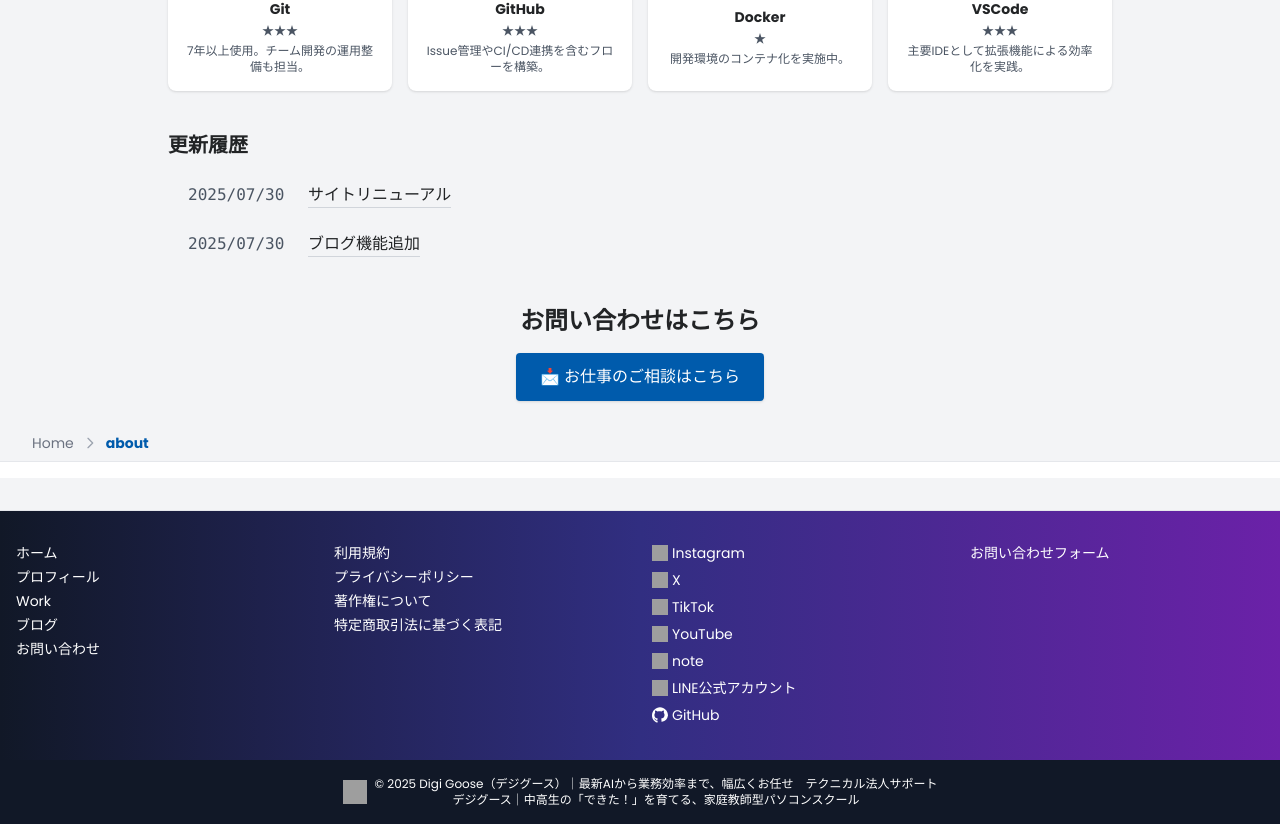
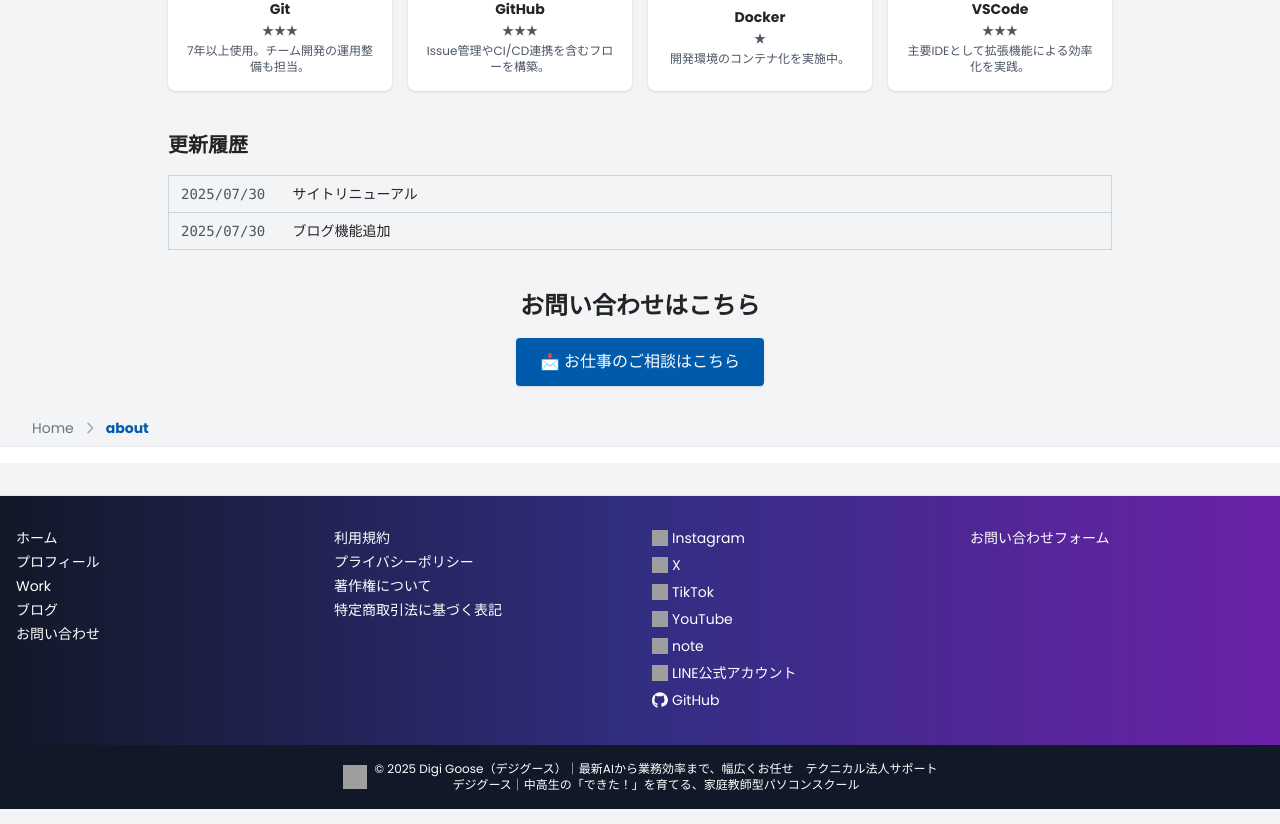
Before and after one commit to maruyamamasaya/Portfolio, a Next.js app: page /about in a window 1280 px wide. Shown: the part 5690-6514 px from the top of the page. Built offline with nearby package versions, Linux system fonts and the light colour scheme; grey boxes are pictures that could not be loaded.

Commit message:
chore: use table for update history

```diff
--- a/src/app/about/page.tsx
+++ b/src/app/about/page.tsx
@@ -147,24 +147,18 @@ export default function About() {
 
       <section className="space-y-4 text-sm">
         <h2 className="text-xl font-bold">更新履歴</h2>
-        <ul className="ml-5 space-y-2">
-          <li className="flex space-x-2 items-start py-2 leading-relaxed">
-            <span className="w-28 font-mono text-gray-600 text-base">
-              2025/07/30
-            </span>
-            <span className="border-b border-gray-300 dark:border-gray-600 text-base font-medium">
-              サイトリニューアル
-            </span>
-          </li>
-          <li className="flex space-x-2 items-start py-2 leading-relaxed">
-            <span className="w-28 font-mono text-gray-600 text-base">
-              2025/07/30
-            </span>
-            <span className="border-b border-gray-300 dark:border-gray-600 text-base font-medium">
-              ブログ機能追加
-            </span>
-          </li>
-        </ul>
+        <table className="w-full border-collapse border border-gray-300 dark:border-gray-600">
+          <tbody>
+            <tr className="border-b border-gray-300 dark:border-gray-600">
+              <td className="w-28 px-3 py-2 font-mono text-gray-600 text-left">2025/07/30</td>
+              <td className="px-3 py-2 font-medium text-left">サイトリニューアル</td>
+            </tr>
+            <tr>
+              <td className="w-28 px-3 py-2 font-mono text-gray-600 text-left">2025/07/30</td>
+              <td className="px-3 py-2 font-medium text-left">ブログ機能追加</td>
+            </tr>
+          </tbody>
+        </table>
       </section>
 
       <CTASection
```
